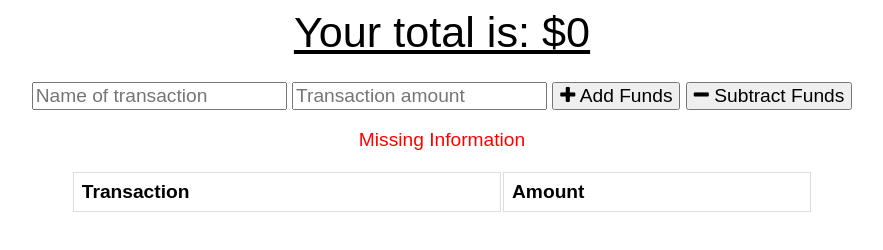
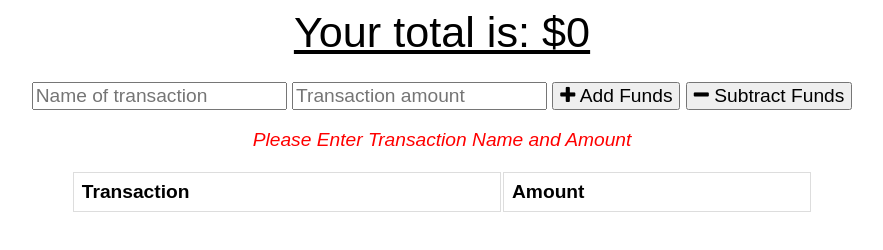
Before and after one commit to jessicablank/budget-tracker, a website: page public/index.html in a window 1280 px wide. Both pictures are taken after a click on the button "Subtract Funds". Shown: the whole page, without its empty margins (198-1081 px from the left). Drawn offline with nearby package versions, Linux system fonts and the light colour scheme; no server answers.

Commit message:
updated error message if no data is entered

```diff
--- a/public/index.js
+++ b/public/index.js
@@ -85,7 +85,7 @@ function sendTransaction(isAdding) {
 
   // validate form
   if (nameEl.value === "" || amountEl.value === "") {
-    errorEl.textContent = "Missing Information";
+    errorEl.textContent = "Please Enter Transaction Name and Amount";
     return;
   }
   else {
--- a/public/styles.css
+++ b/public/styles.css
@@ -24,6 +24,7 @@ tr:nth-child(even) {
 
 .error {
   color: red;
+  font-style: italic;
 }
 
 .wrapper {
```
